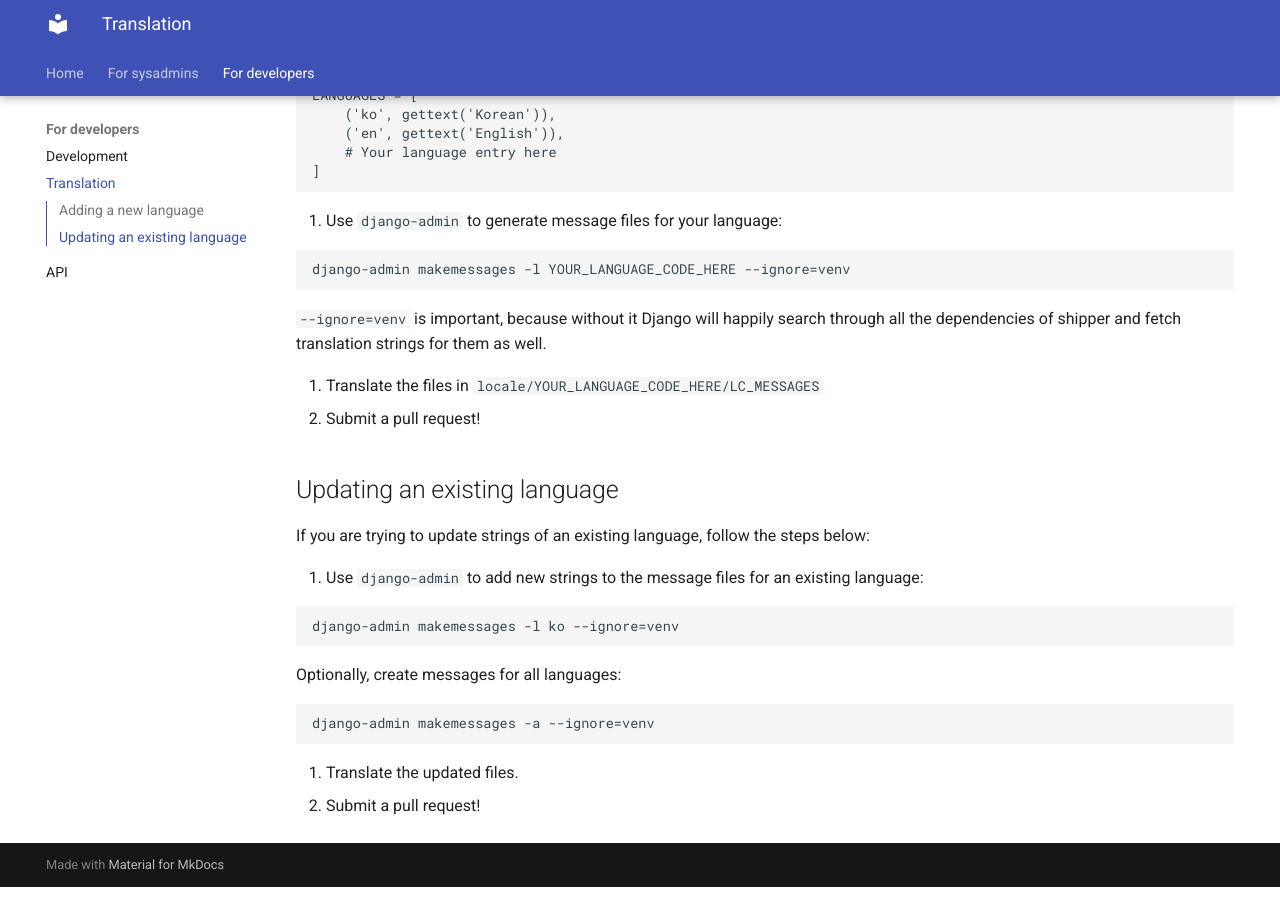
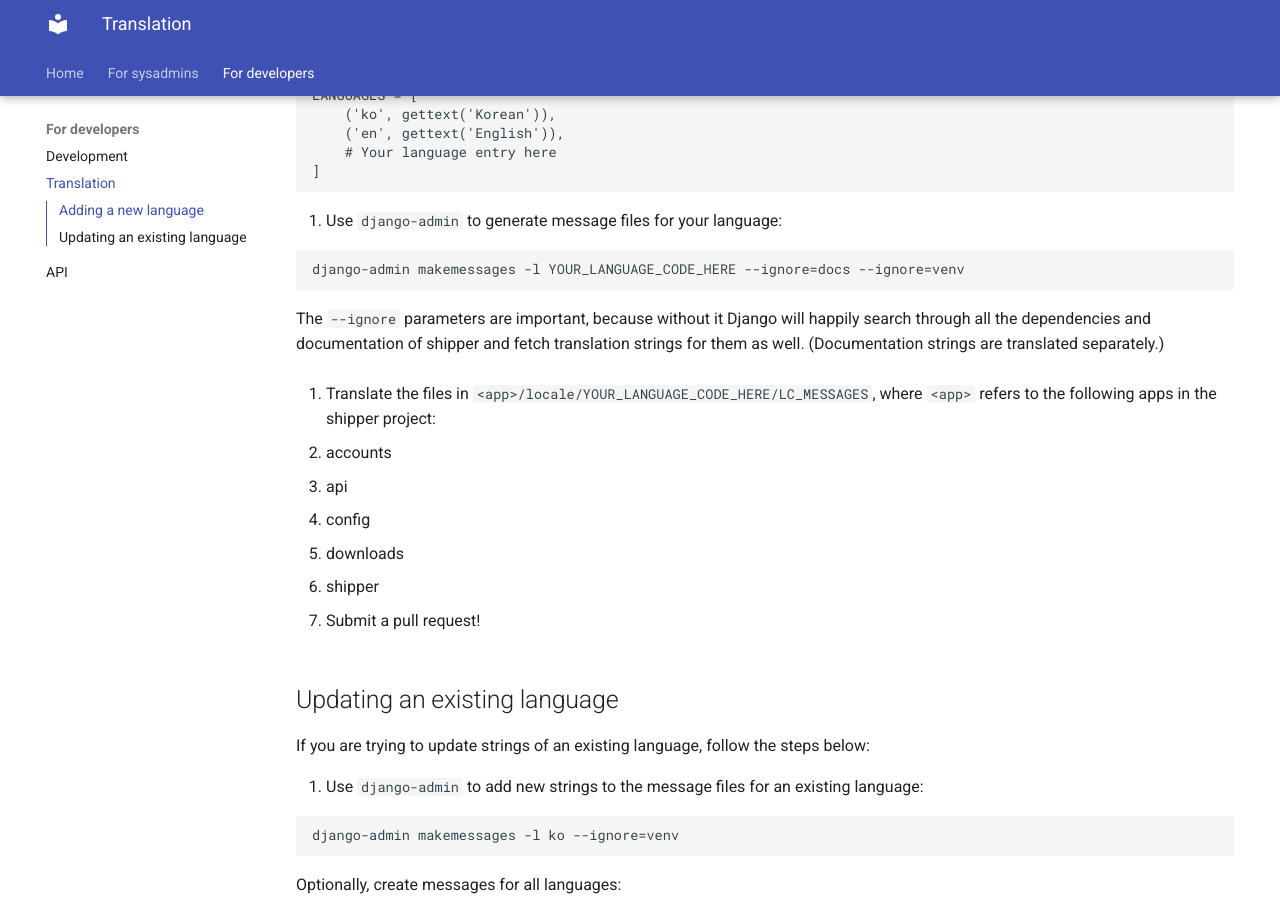
Before and after one commit to shipperstack/shipper, an MkDocs documentation site: the page built from docs/docs/developer/Translation.md, in a window 1280 px wide and 900 px high, scrolled down 310 px. Built offline with MkDocs 1.6.1 and Material for MkDocs 9.7.7, drawn with Linux system fonts in a browser that asks for light colours; the version menu is left out.

Commit message:
docs: Translation: update translation method

````diff
--- a/docs/docs/developer/Translation.md
+++ b/docs/docs/developer/Translation.md
@@ -17,12 +17,19 @@ LANGUAGES = [
 2. Use `django-admin` to generate message files for your language:
 
 ```
-django-admin makemessages -l YOUR_LANGUAGE_CODE_HERE --ignore=venv
+django-admin makemessages -l YOUR_LANGUAGE_CODE_HERE --ignore=docs --ignore=venv
 ```
 
-`--ignore=venv` is important, because without it Django will happily search through all the dependencies of shipper and fetch translation strings for them as well.
+The `--ignore` parameters are important, because without it Django will happily search through all the dependencies and documentation of shipper and fetch translation strings for them as well. (Documentation strings are translated separately.)
 
-3. Translate the files in `locale/YOUR_LANGUAGE_CODE_HERE/LC_MESSAGES`
+3. Translate the files in `<app>/locale/YOUR_LANGUAGE_CODE_HERE/LC_MESSAGES`, where `<app>` refers to the following apps in the shipper project:
+
+- accounts
+- api
+- config
+- downloads
+- shipper
+
 4. Submit a pull request!
 
 ## Updating an existing language
````
